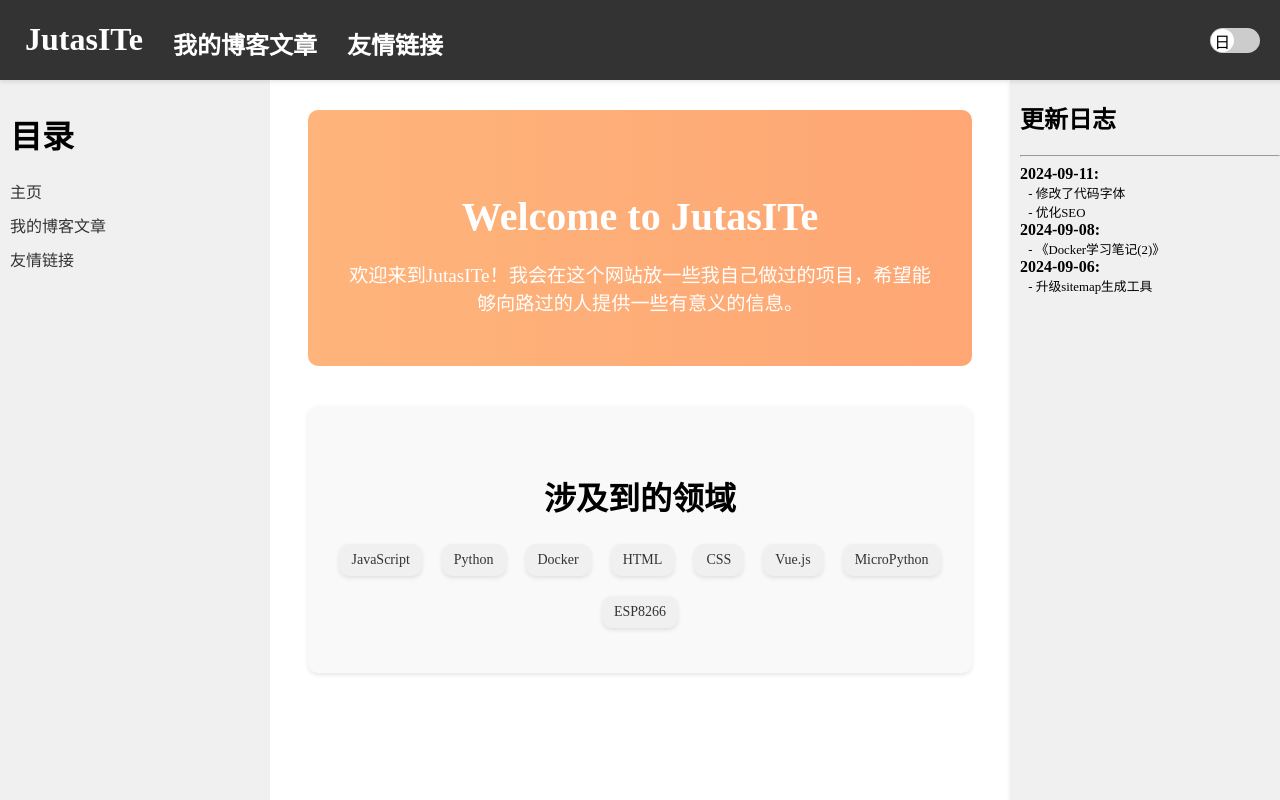
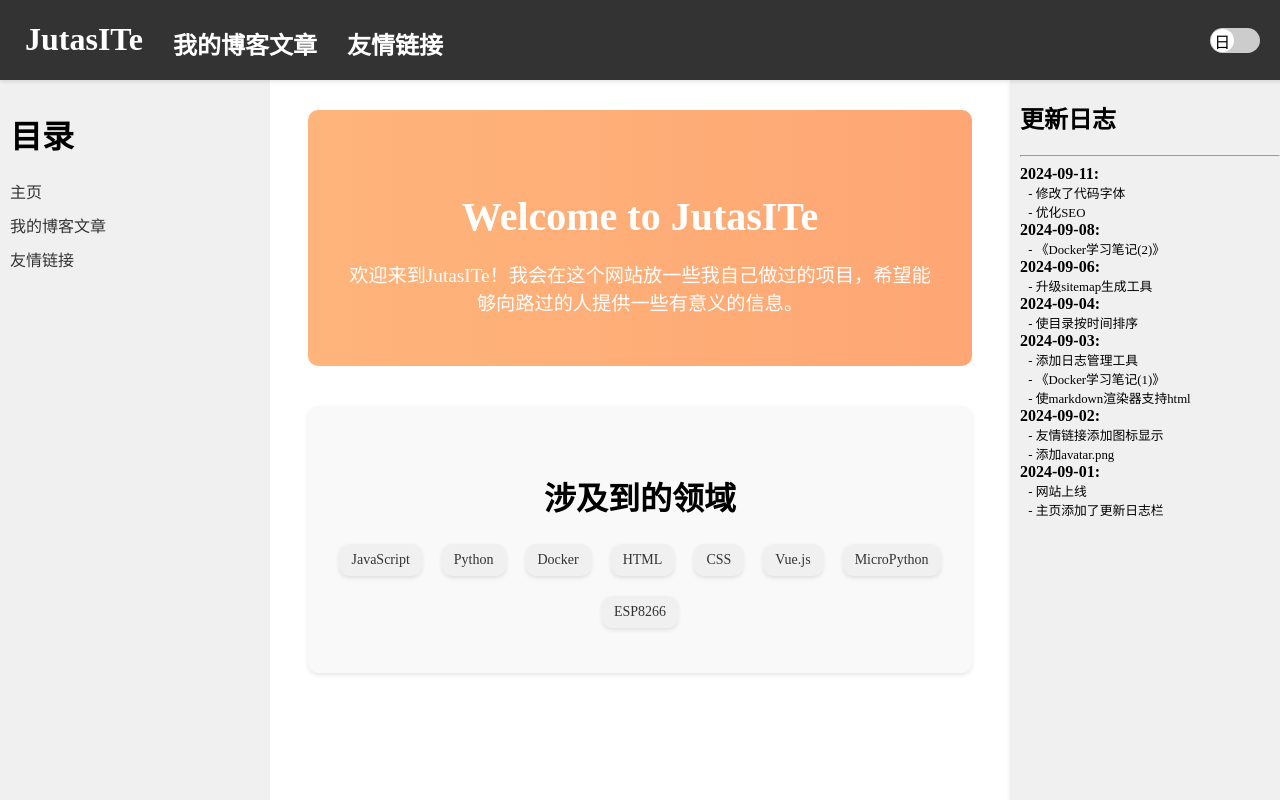
Before and after one commit to JoecosB/TestFlaskApp, a Vue app in the folder frontend/: page / in a window 1280 px wide. Built offline with nearby package versions, Linux system fonts and the light colour scheme; the HTML template or start-up script is replaced by a standard one.

Commit message:
Fix updateLog bugs

```diff
--- a/frontend/src/views/HomePage.vue
+++ b/frontend/src/views/HomePage.vue
@@ -24,7 +24,7 @@
       <hr>
       <div class="update-log-content">
         <ul>
-          <li v-for="(log, index) in updateLogs.slice(0, 3)" :key="index">
+          <li v-for="(log, index) in updateLogs.slice(0, updateLogs.keys().length)" :key="index">
             <strong>{{ log.date }}:</strong>
             <ul>
               <li v-for="(change, changeIndex) in log.changes" :key="changeIndex">
```
